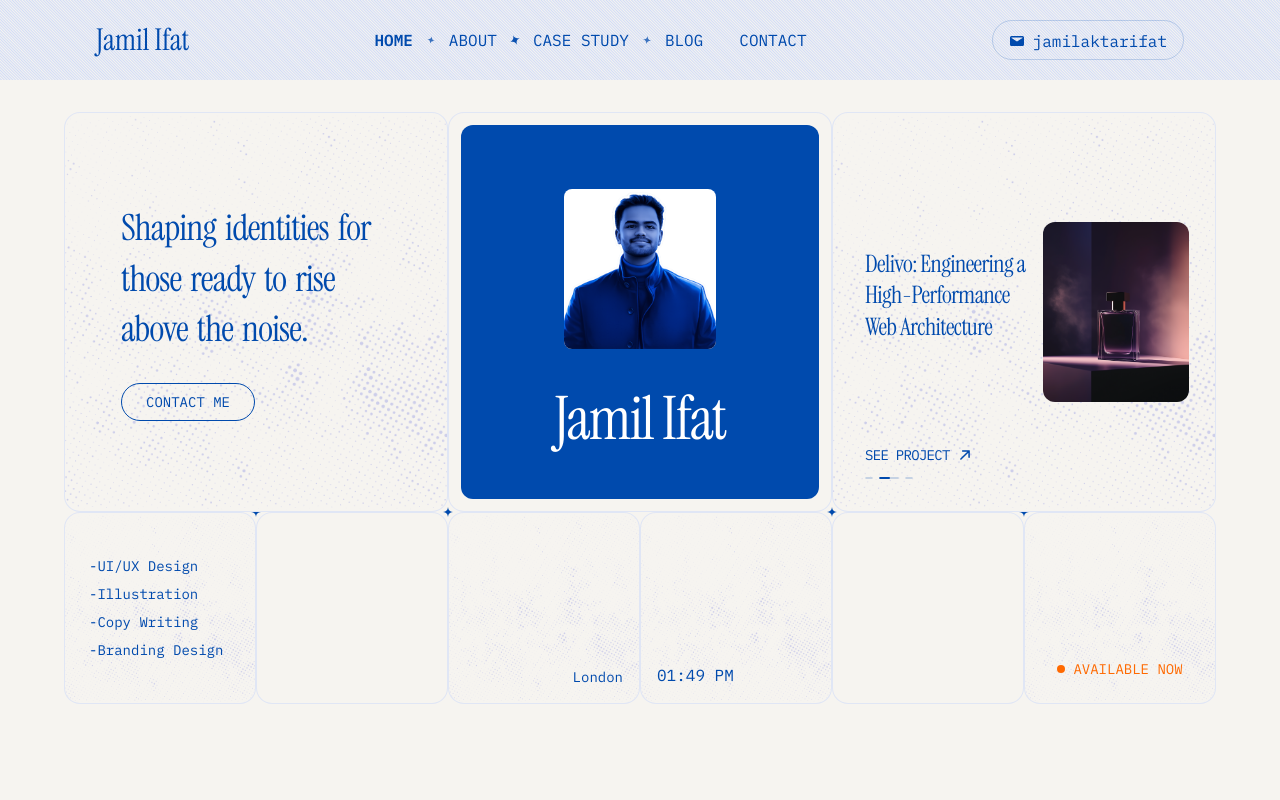
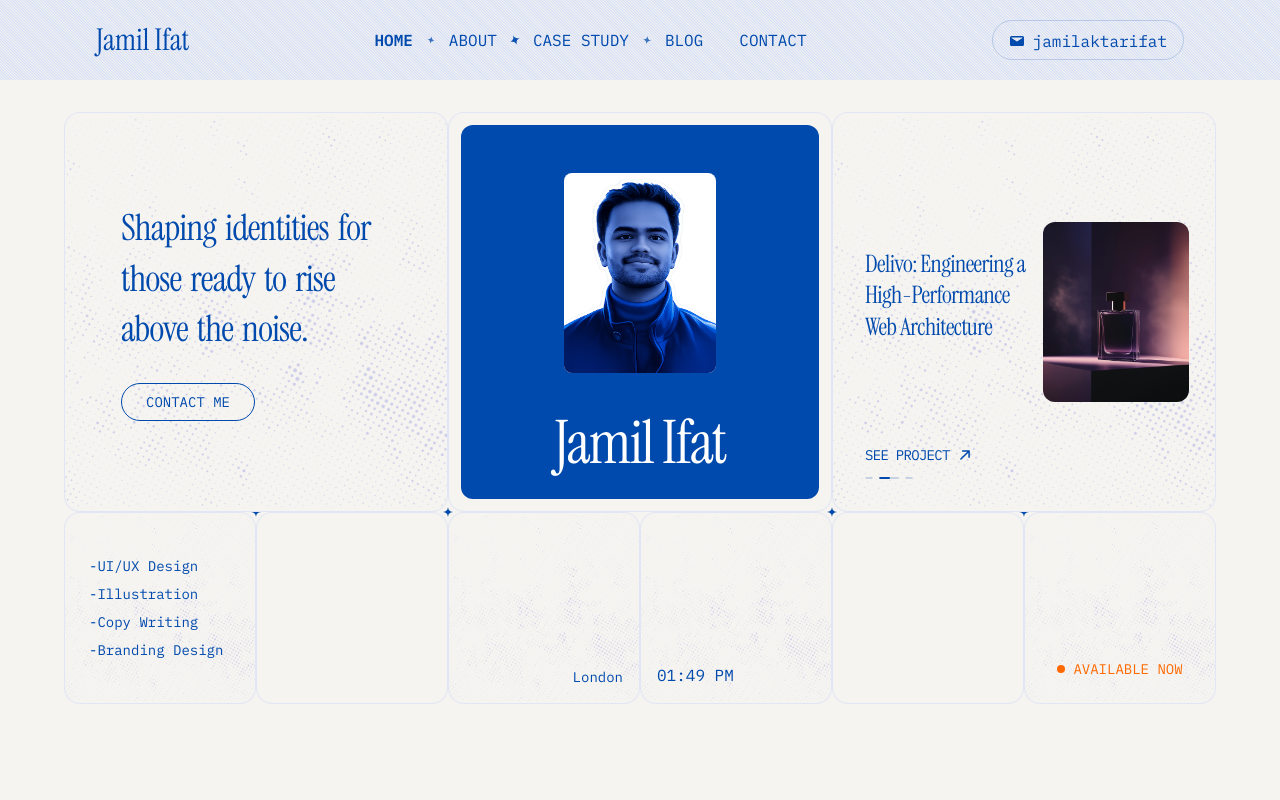
Before and after one commit to Kallolx/portfolio-j, a Next.js app: page / in a window 1280 px wide. Shown: the top 800 px of the page. Built offline with nearby package versions, Linux system fonts and the light colour scheme.

Commit message:
feat: update Hero component styles and replace profile image

```diff
--- a/components/Hero.tsx
+++ b/components/Hero.tsx
@@ -120,7 +120,7 @@ export default function Hero() {
                 initial={{ opacity: 0, y: 15 }}
                 animate={{ opacity: 1, y: 0 }}
                 transition={{ duration: 0.5, delay: 0.2, ease: "easeOut" }}
-                className="w-56 h-64 md:w-38 md:h-40 bg-white rounded-lg mt-6 md:mt-8 relative overflow-hidden z-10"
+                className="w-56 h-64 md:w-38 md:h-50 bg-white rounded-lg mt-6 md:mt-4 relative overflow-hidden z-10"
               >
                 <Image
                   src="/img/profile.png"
```
Also changed, not shown: public/img/profile.png.
